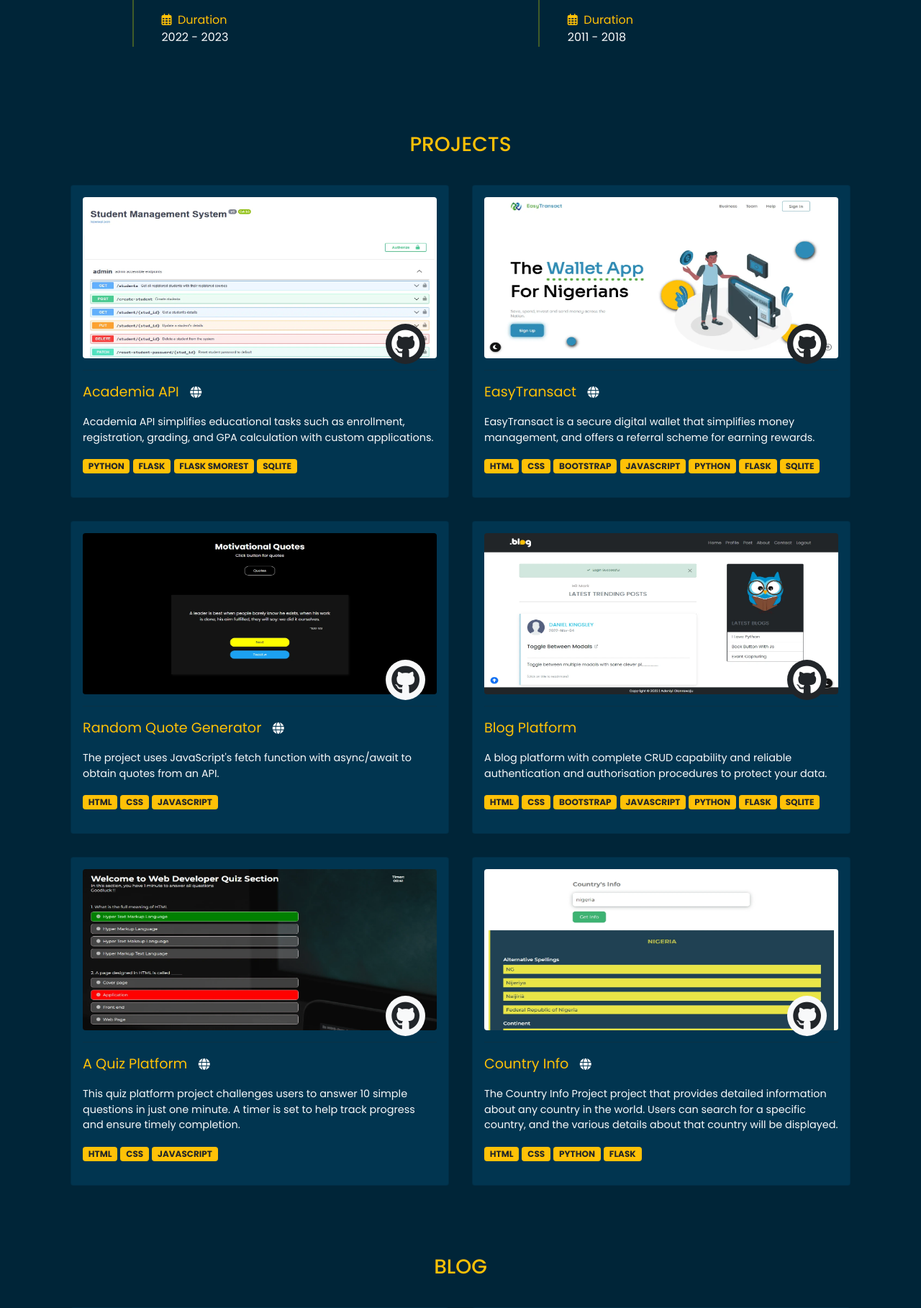
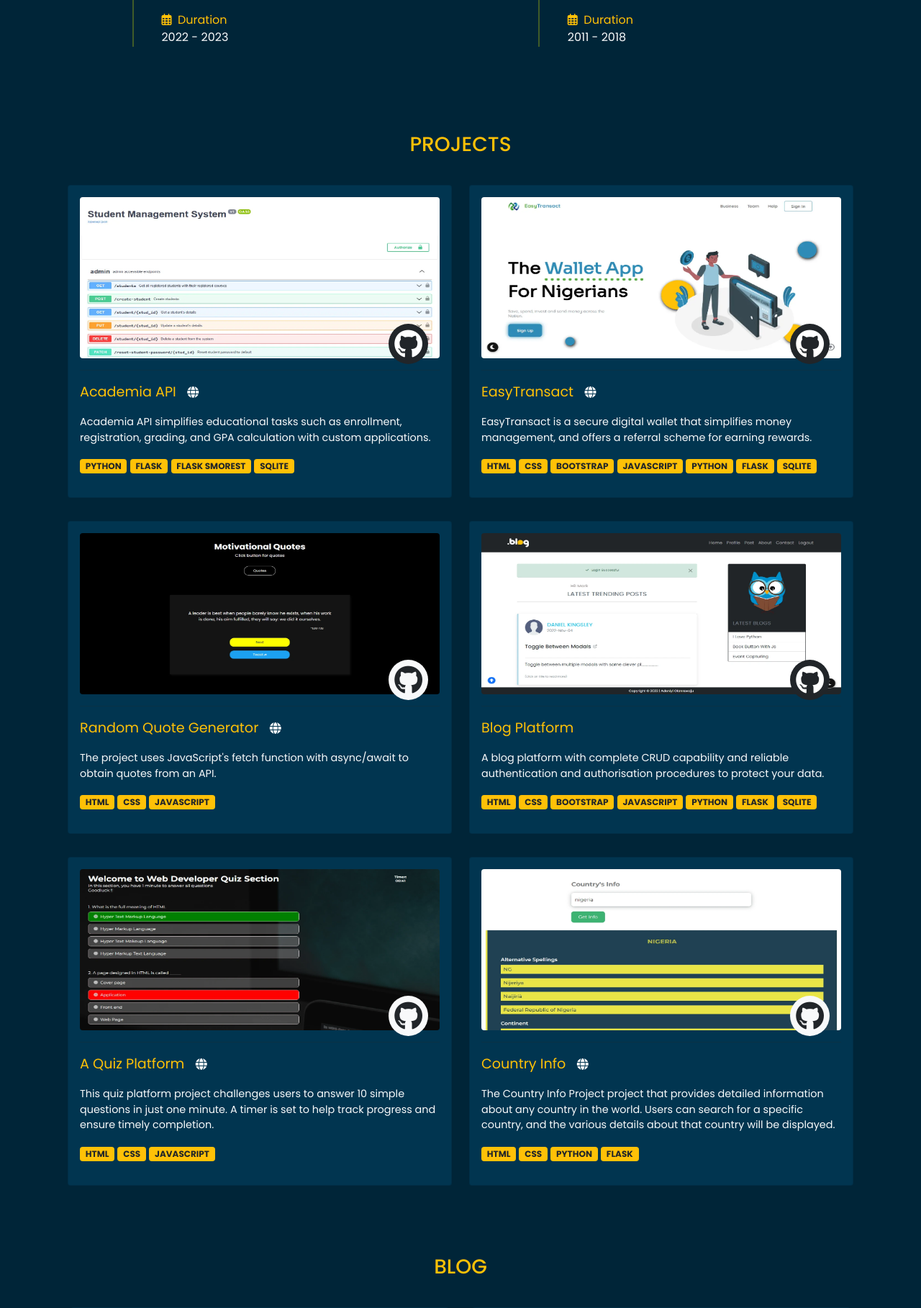
Before and after one commit to engrmarkk/my_portfolio, a Flask app: page / in a window 1280 px wide. Shown: the part 1898-3716 px from the top of the page at 72% size. Run offline with Flask 2, Linux system fonts and the light colour scheme; some libraries are stand-ins or nearby versions.

Commit message:
changed the padding

```diff
--- a/templates/portfolio.html
+++ b/templates/portfolio.html
@@ -390,7 +390,7 @@
 
 
         <!-- Card -->
-        <div class="p-3">
+        <div class="py-3">
           <div class="col-lg card p-3" style="background: #013550;">
             <img src="{{ url_for('static', filename='images/sms.webp') }}" alt="screenshot" class="rounded" style="height: 14rem;
                 width: 100%;
@@ -421,7 +421,7 @@
 
 
         <!-- Card -->
-        <div class="p-3">
+        <div class="py-3">
           <div class="col-lg card p-3" style="background: #013550;">
             <img src="{{ url_for('static', filename='images/easytransact.webp') }}" alt="screenshot" class="rounded"
               style="height: 14rem;
@@ -458,7 +458,7 @@
 
 
         <!-- Card -->
-        <div class="p-3">
+        <div class="py-3">
           <div class="col-lg card p-3 " style="background: #013550;">
             <img src="{{ url_for('static', filename='images/Quote-Generator.webp') }}" alt="screenshot" class="rounded"
               style="height: 14rem;
@@ -490,7 +490,7 @@
 
 
                 <!-- Card -->
-                <div class="p-3">
+                <div class="py-3">
                   <div class="col-lg card p-3" style="background: #013550;">
                     <img src="{{ url_for('static', filename='images/Blog-Home.webp') }}" alt="screenshot" class="rounded" style="height: 14rem;
                         width: 100%;
@@ -522,7 +522,7 @@
 
 
         <!-- .......card...... -->
-        <div class="p-3">
+        <div class="py-3">
           <div class="col-lg card p-3" style="background: #013550;">
             <img src="{{ url_for('static', filename='images/question.webp') }}" alt="screenshot" class="rounded" style="height: 14rem;
                 width: 100%;
@@ -553,7 +553,7 @@
         </div>
 
         <!-- Card -->
-        <div class="p-3">
+        <div class="py-3">
           <div class="col-lg card p-3" style="background: #013550;">
             <img src="{{ url_for('static', filename='images/Country.webp') }}" alt="screenshot" class="rounded" style="height: 14rem;
                 width: 100%;
```
